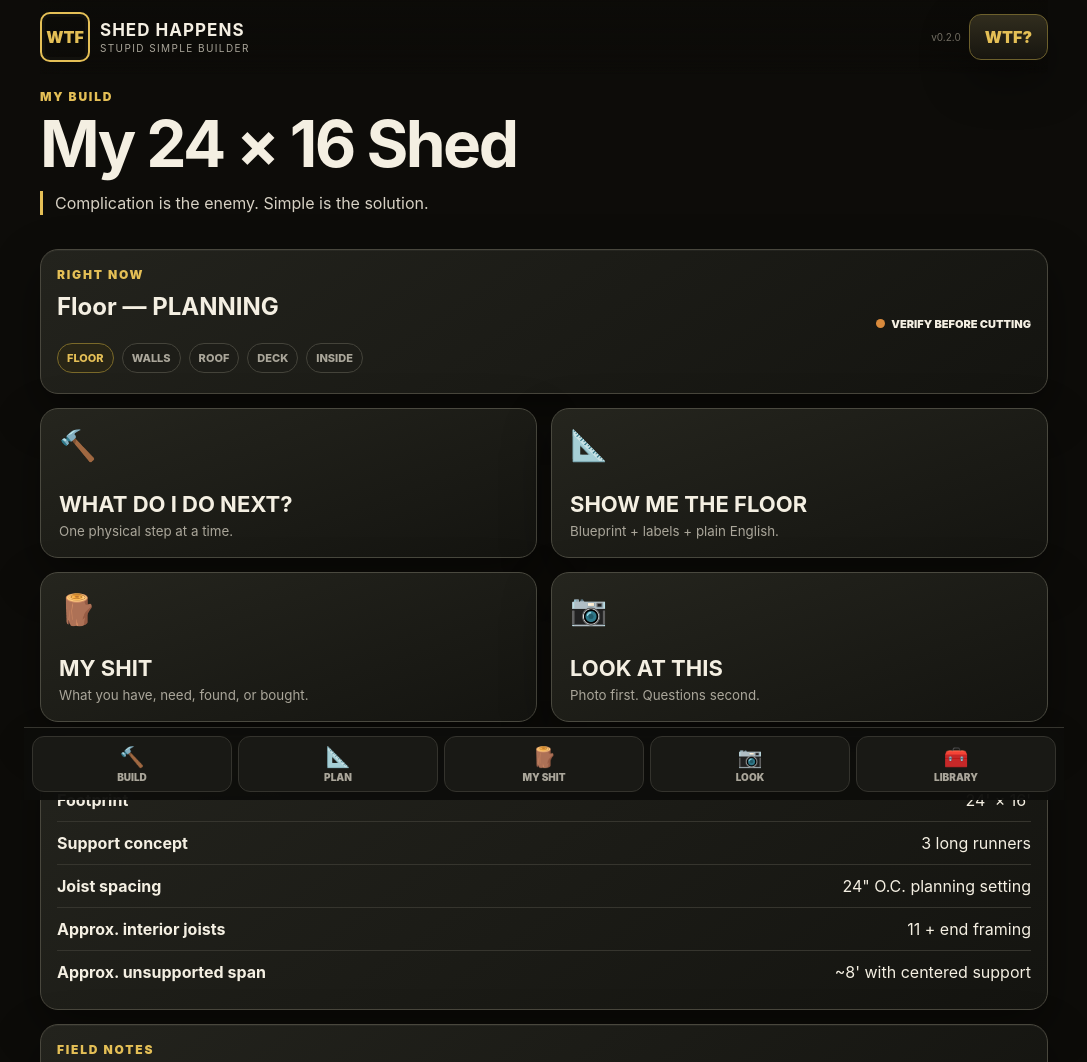
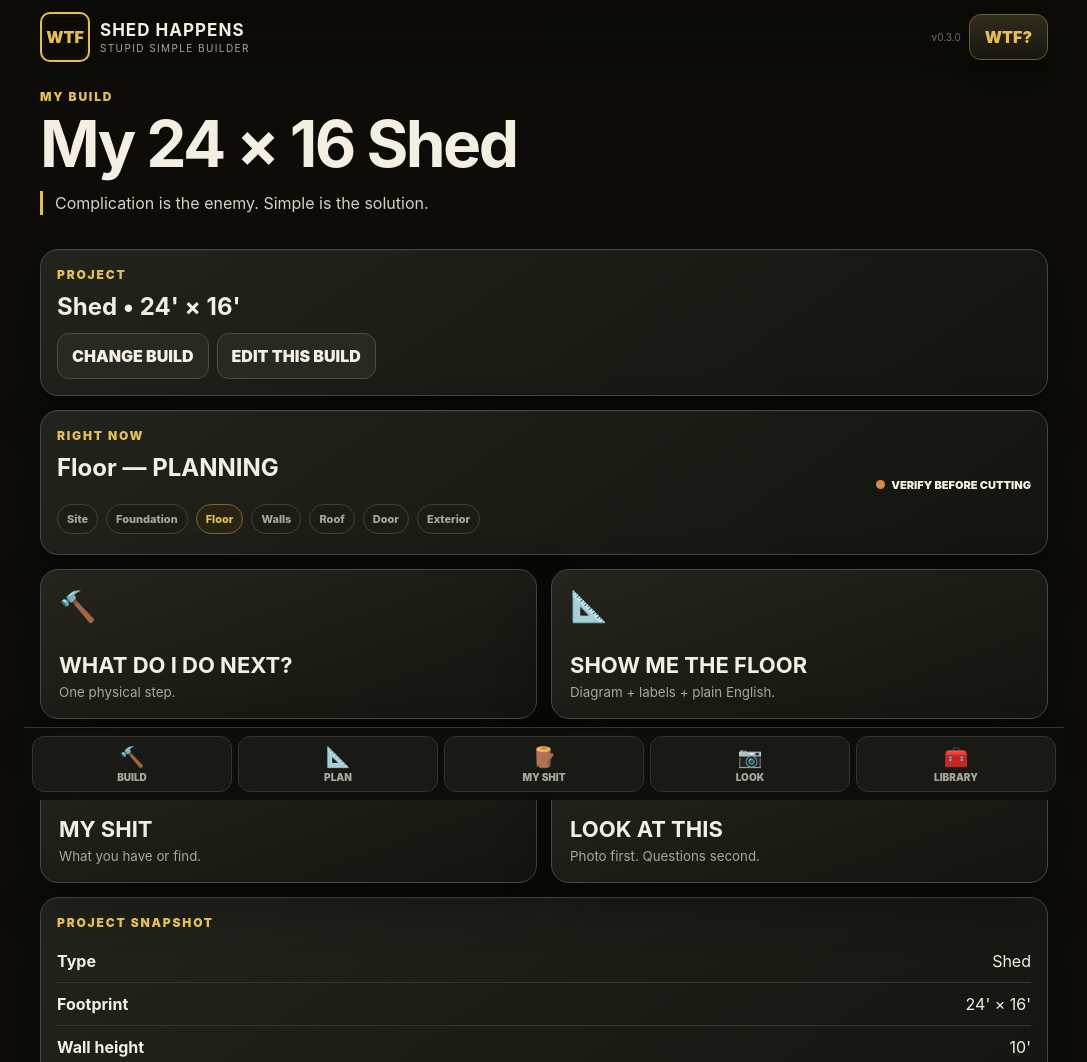
Before and after one commit to Karmicmurphy/WTF-SHED-HAPPENS, a website: page public/index.html in a window 1280 px wide. Shown: the top 1062 px of the page, without its empty margins (96-1183 px from the left). Drawn offline with Linux system fonts and the light colour scheme.

Commit message:
feat: load multi-project builder v0.3

```diff
--- a/public/index.html
+++ b/public/index.html
@@ -15,7 +15,7 @@
   <div id="app">
     <header class="topbar">
       <button class="brand" aria-label="Go home"><span class="brand-mark">WTF</span><span><b>SHED HAPPENS</b><small>STUPID SIMPLE BUILDER</small></span></button>
-      <div class="header-actions"><span id="version" class="version"></span><button class="wtf-fab" id="wtfButton">WTF?</button></div>
+      <div class="header-actions"><span id="version" class="version">v0.3.0</span><button class="wtf-fab" id="wtfButton">WTF?</button></div>
     </header>
     <main id="view"></main>
     <nav class="dock" aria-label="Primary navigation">
@@ -34,6 +34,6 @@
       <div class="modal-actions"><button value="close" class="primary">GOT IT</button></div>
     </form>
   </dialog>
-  <script type="module" src="/app.js"></script>
+  <script type="module" src="/app-v3.js"></script>
 </body>
 </html>
```
